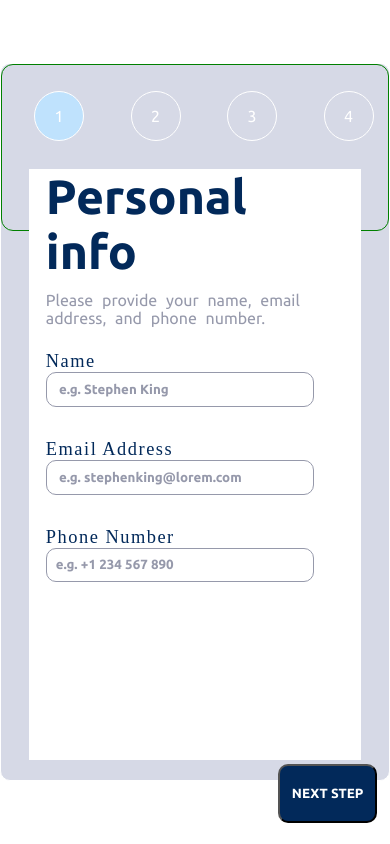
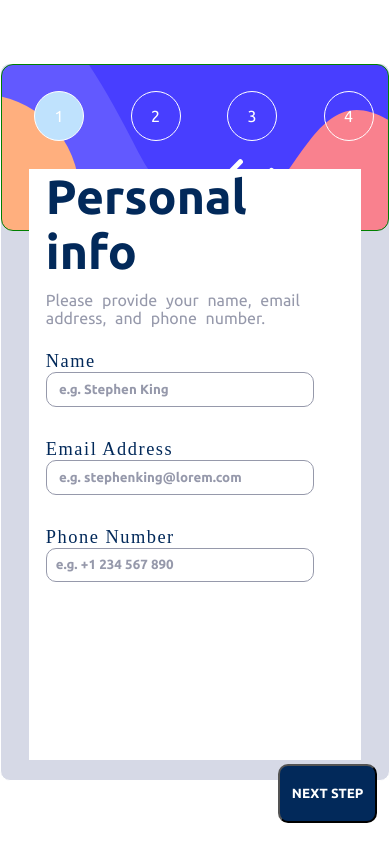
Before and after one commit to Olaoyedee/my-multi-step-form-new, a plain HTML site: page index.html in a window 390 px wide. Drawn offline with Linux system fonts and the light colour scheme.

Commit message:
second commit

```diff
--- a/styles.css
+++ b/styles.css
@@ -636,7 +636,7 @@ input{
        width: 100%;
        height: 30%;
        border: 1px solid green;
-       background-image: url("./multi-step-form-main/assets/images/bg-sidebar-mobile.svg");
+       background-image: url("./images/bg-sidebar-mobile.svg");
        background-size: cover;
        font-family: 'Ubuntu', sans-serif;
        display: flex;
```
